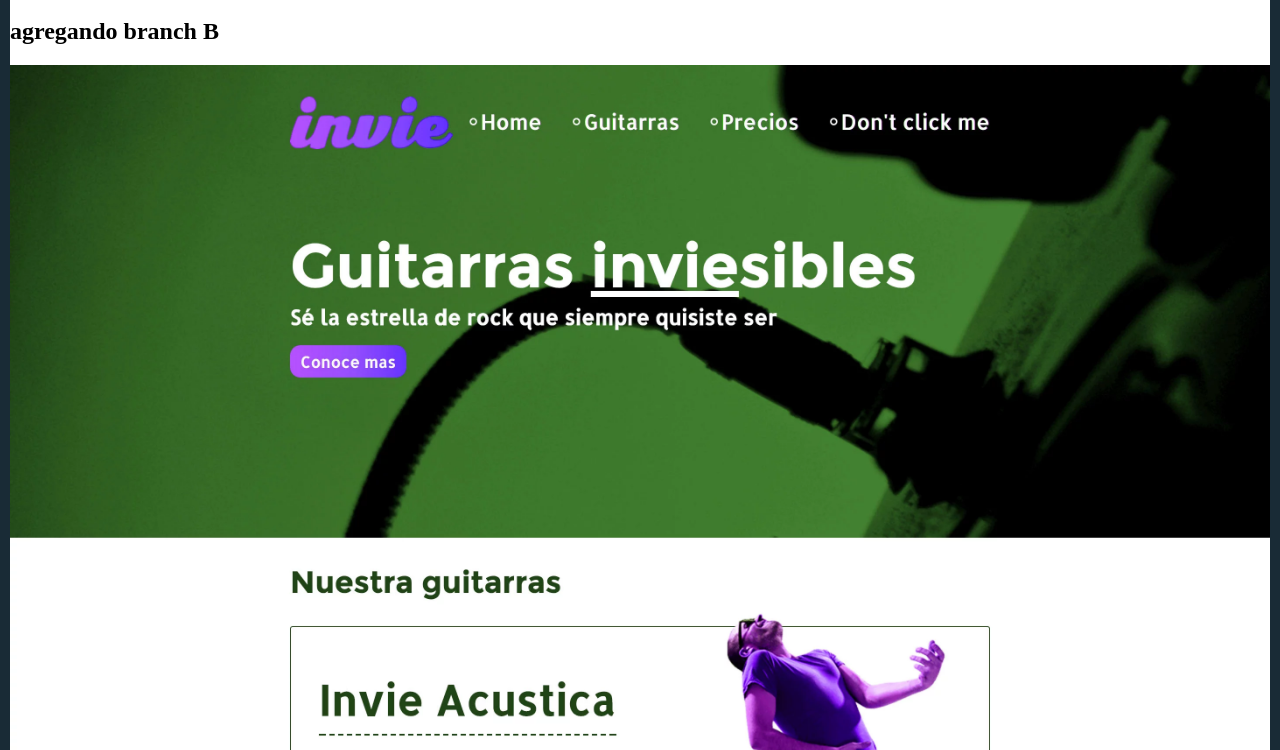
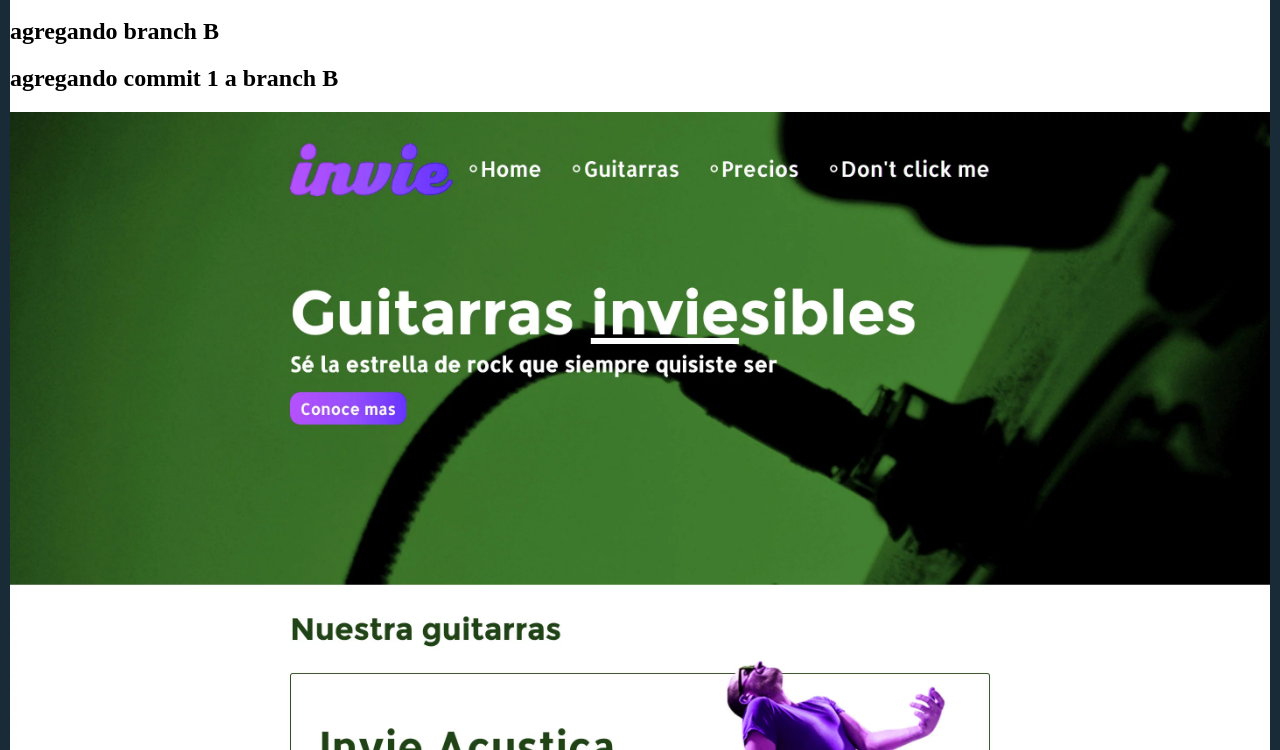
Before and after one commit to zohet/curso-git, a plain HTML site: page index.html in a window 1280 px wide. Shown: the part 50-800 px from the top of the page. Drawn offline with Linux system fonts and the light colour scheme.

Commit message:
add commit 1 to branchB

```diff
--- a/index.html
+++ b/index.html
@@ -28,6 +28,7 @@
      <body>
         <h1>Inicio desafio</h1>
         <h2>agregando branch B</h2>
+        <h2>agregando commit 1 a branch B</h2>
         <img src="invie-responsive.jpg" alt="" id="responsive">
         <img src="nueva-version.jpg" alt="">
 
```
